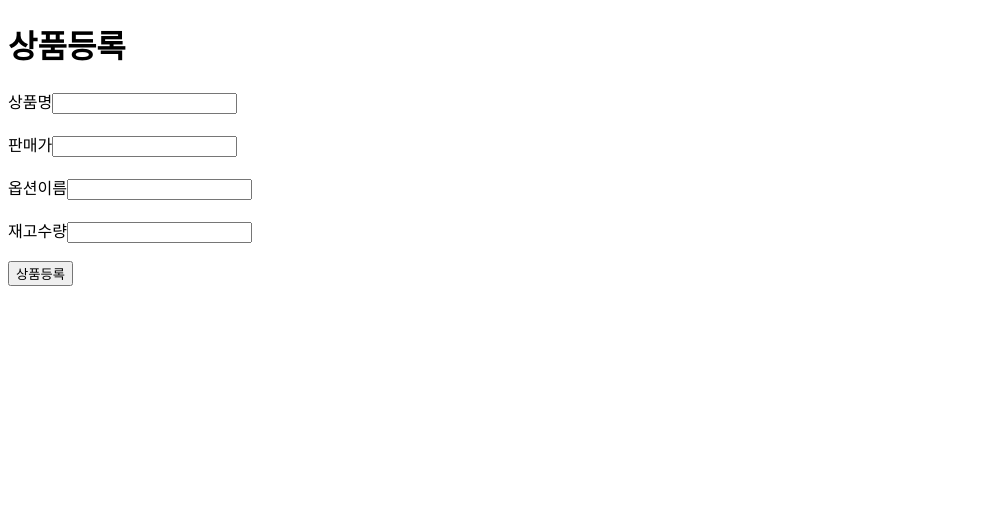
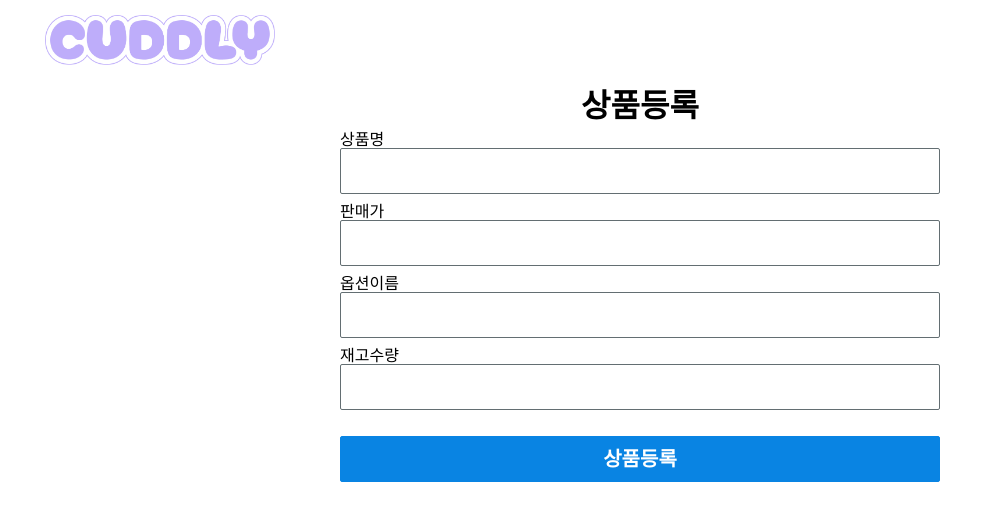
Before and after one commit to Jelo777/kh12-semi-cuddly, a Java web app: template cuddly/src/main/webapp/WEB-INF/views/product/insert.jsp in a window 1280 px wide. Shown: the top 521 px of the page, without its empty margins (0-995 px from the left). Run offline with Spring Boot 4, a stand-in JSP engine, Linux system fonts and the light colour scheme; the template is opened without the code that fills it, so the values that code supplies are empty.

Commit message:
일단 쓴 헤더 풋터

```diff
--- a/cuddly/src/main/webapp/WEB-INF/views/product/insert.jsp
+++ b/cuddly/src/main/webapp/WEB-INF/views/product/insert.jsp
@@ -1,19 +1,31 @@
 <%@ page language="java" contentType="text/html; charset=UTF-8"
     pageEncoding="UTF-8"%>
-<!DOCTYPE html>
-<html>
-<head>
-<meta charset="UTF-8">
-<title>상품등록</title>
-</head>
-<body>
+<jsp:include page="/WEB-INF/views/template/header.jsp"></jsp:include>
+
 <form action="insert" method="post">
-	<h1>상품등록</h1>
-	상품명<input name="productName"><br><br>
-	판매가<input type="number" name="productPrice"><br><br>
-	옵션이름<input name="productOptionName"><br><br>
-	재고수량<input type="number" name="productOptionStock"><br><br>
-	<button>상품등록</button>
+	<div class="container w-600">
+		<div class="row">
+			<h1>상품등록</h1>
+		</div>
+		<div class="row left">
+			상품명
+			<input class="form-input w-100" name="productName">
+		</div>
+		<div class="row left">
+			판매가
+			<input class="form-input w-100" type="number" name="productPrice">
+		</div>
+		<div class="row left">
+			옵션이름
+			<input class="form-input w-100" name="productOptionName">
+		</div>
+		<div class="row left">
+			재고수량
+			<input class="form-input w-100" type="number" name="productOptionStock"><br><br>
+		</div>
+		<div class="row">
+			<button class="btn btn-positive w-100">상품등록</button>
+		</div>
+	</div>
 </form>
-</body>
-</html>
+<jsp:include page="/WEB-INF/views/template/footer.jsp"></jsp:include>
--- /dev/null
+++ b/cuddly/src/main/webapp/WEB-INF/views/template/footer.jsp
@@ -0,0 +1,7 @@
+<%@ page language="java" contentType="text/html; charset=UTF-8"
+    pageEncoding="UTF-8"%>
+
+
+
+</body>
+</html>
--- /dev/null
+++ b/cuddly/src/main/webapp/WEB-INF/views/template/header.jsp
@@ -0,0 +1,41 @@
+<%@ page language="java" contentType="text/html; charset=UTF-8"
+	pageEncoding="UTF-8"%>
+<%@ taglib prefix="c" uri="http://java.sun.com/jsp/jstl/core"%>
+<!DOCTYPE html>
+<html>
+<head>
+<meta charset="UTF-8">
+<title>CUDDLY</title>
+
+<!-- favicon 설정 -->
+<link rel="shortcut icon" href="/images/favicon.ico">
+
+<!-- css 파일을 불러오는 코드 -->
+<!-- 아이콘 사용을 위한 Font Awesome 6 CDN -->
+<link rel="stylesheet" type="text/css"
+	href="https://cdnjs.cloudflare.com/ajax/libs/font-awesome/6.4.2/css/all.min.css">
+
+<!-- 구글 웹 폰트 사용을 위한 CDN -->
+<link rel="preconnect" href="https://fonts.googleapis.com">
+<link rel="preconnect" href="https://fonts.gstatic.com" crossorigin>
+<link
+	href="https://fonts.googleapis.com/css2?family=Noto+Sans+KR&display=swap"
+	rel="stylesheet">
+
+<link rel="stylesheet" type="text/css" href="/css/reset.css">
+<link rel="stylesheet" type="text/css" href="/css/layout.css">
+<link rel="stylesheet" type="text/css" href="/css/commons.css">
+<!-- <link rel="stylesheet" type="text/css" href="/css/test.css"> -->
+<style></style>
+
+<!-- jquery cdn -->
+<script src="https://code.jquery.com/jquery-3.7.1.min.js"></script>
+
+</head>
+<body>
+	<header>
+		<div class="logo">
+			<img src="/images/cuddlyb.png" width="230" height="50">
+		</div>
+		<div class="etc"></div>
+	</header>
```
